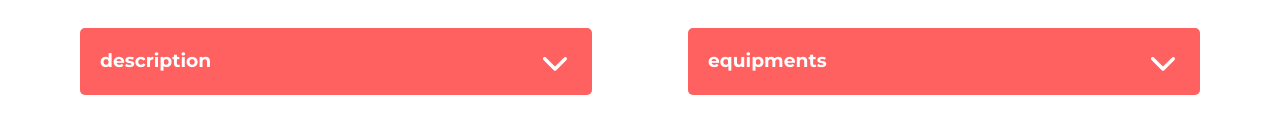
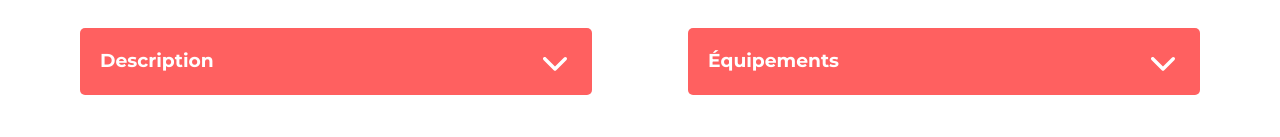
Before and after one commit to Romainbocquet/Kasa, a React (Vite) app: page /accommodation/0979876d in a window 1280 px wide. Shown: the part 766-903 px from the top of the page. Built offline with nearby package versions, Linux system fonts and the light colour scheme.

Commit message:
fix wording

```diff
--- a/src/pages/AccommodationDetail.jsx
+++ b/src/pages/AccommodationDetail.jsx
@@ -31,12 +31,12 @@ function AccommodationDetail() {
       </div>
       <div className='accordion-container'>
           <Accordion
-            title="description"
+            title="Description"
             content={logement.description}
             setLargeur='medium'
           />
           <Accordion
-            title="equipments"
+            title="Équipements"
             content={logement.equipments}
             setLargeur='medium'
           />
```
